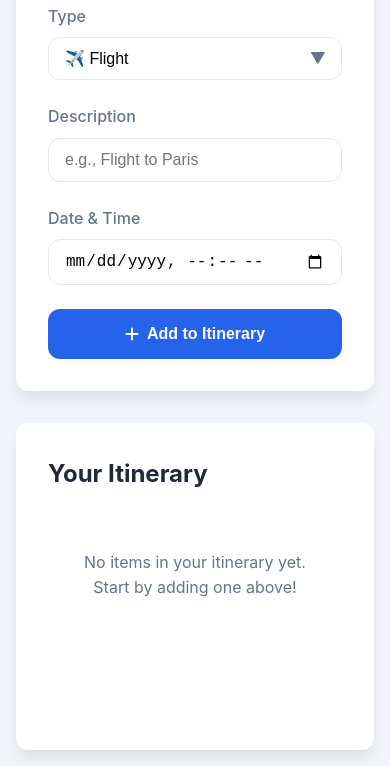
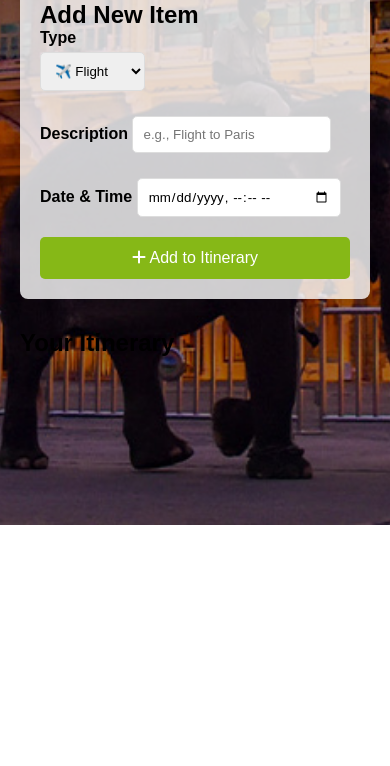
Before and after one commit to G0wda/TravelTrek, a plain HTML site: page itinerary.html in a window 390 px wide. Shown: the part 319-1085 px from the top of the page. After the commit the page ends 844 px from the top, so only its background shows below. Drawn offline with Linux system fonts and the light colour scheme.

Commit message:
itinerary.html,.css,.js files updated

```diff
--- a/css/iternary.css
+++ /dev/null
@@ -1,240 +0,0 @@
-:root {
-    --primary-color: #2563eb;
-    --secondary-color: #1e40af;
-    --success-color: #059669;
-    --danger-color: #dc2626;
-    --background-color: #f1f5f9;
-    --card-background: #ffffff;
-    --text-primary: #1e293b;
-    --text-secondary: #64748b;
-    --border-radius: 12px;
-    --shadow-sm: 0 1px 3px rgba(0,0,0,0.12);
-    --shadow-md: 0 4px 6px -1px rgba(0,0,0,0.1);
-    --shadow-lg: 0 10px 15px -3px rgba(0,0,0,0.1);
-}
-
-* {
-    margin: 0;
-    padding: 0;
-    box-sizing: border-box;
-}
-
-body {
-    font-family: -apple-system, BlinkMacSystemFont, 'Segoe UI', Roboto, Oxygen, Ubuntu, Cantarell, sans-serif;
-    line-height: 1.6;
-    background-color: var(--background-color);
-    color: var(--text-primary);
-}
-
-.app-container {
-    max-width: 1200px;
-    margin: 0 auto;
-    padding: 2rem;
-}
-
-.app-header {
-    text-align: center;
-    margin-bottom: 3rem;
-}
-
-.app-header h1 {
-    font-size: 2.5rem;
-    color: var(--primary-color);
-    margin-bottom: 0.5rem;
-}
-
-.subtitle {
-    color: var(--text-secondary);
-    font-size: 1.1rem;
-}
-
-.main-content {
-    display: grid;
-    grid-template-columns: 1fr 2fr;
-    gap: 2rem;
-}
-
-.add-item-card {
-    background: var(--card-background);
-    border-radius: var(--border-radius);
-    padding: 2rem;
-    box-shadow: var(--shadow-lg);
-    position: sticky;
-    top: 2rem;
-    height: fit-content;
-}
-
-.add-item-card h2 {
-    color: var(--text-primary);
-    margin-bottom: 1.5rem;
-    font-size: 1.5rem;
-}
-
-.form-group {
-    margin-bottom: 1.5rem;
-}
-
-.form-group label {
-    display: block;
-    margin-bottom: 0.5rem;
-    color: var(--text-secondary);
-    font-weight: 500;
-}
-
-.select-wrapper {
-    position: relative;
-}
-
-.select-wrapper::after {
-    content: '▼';
-    position: absolute;
-    right: 1rem;
-    top: 50%;
-    transform: translateY(-50%);
-    color: var(--text-secondary);
-    pointer-events: none;
-}
-
-select, input {
-    width: 100%;
-    padding: 0.75rem 1rem;
-    border: 1px solid #e2e8f0;
-    border-radius: var(--border-radius);
-    font-size: 1rem;
-    transition: all 0.3s ease;
-    background-color: white;
-}
-
-select {
-    appearance: none;
-    padding-right: 2.5rem;
-}
-
-input:focus, select:focus {
-    outline: none;
-    border-color: var(--primary-color);
-    box-shadow: 0 0 0 3px rgba(37, 99, 235, 0.1);
-}
-
-.add-btn {
-    width: 100%;
-    padding: 1rem;
-    background-color: var(--primary-color);
-    color: white;
-    border: none;
-    border-radius: var(--border-radius);
-    font-size: 1rem;
-    font-weight: 600;
-    cursor: pointer;
-    transition: all 0.3s ease;
-    display: flex;
-    align-items: center;
-    justify-content: center;
-    gap: 0.5rem;
-}
-
-.add-btn:hover {
-    background-color: var(--secondary-color);
-    transform: translateY(-1px);
-}
-
-.itinerary-section {
-    background: var(--card-background);
-    border-radius: var(--border-radius);
-    padding: 2rem;
-    box-shadow: var(--shadow-lg);
-}
-
-.itinerary-section h2 {
-    color: var(--text-primary);
-    margin-bottom: 1.5rem;
-    font-size: 1.5rem;
-}
-
-.itinerary-list {
-    min-height: 200px;
-}
-
-.itinerary-item {
-    background: var(--background-color);
-    border-radius: var(--border-radius);
-    margin-bottom: 1rem;
-    padding: 1.25rem;
-    cursor: move;
-    transition: all 0.3s ease;
-    display: flex;
-    justify-content: space-between;
-    align-items: center;
-    box-shadow: var(--shadow-sm);
-}
-
-.itinerary-item:hover {
-    transform: translateY(-2px);
-    box-shadow: var(--shadow-md);
-}
-
-.itinerary-item.dragging {
-    opacity: 0.5;
-    background: #e9ecef;
-}
-
-.item-content {
-    display: flex;
-    align-items: center;
-    gap: 1rem;
-}
-
-.item-icon {
-    font-size: 1.5rem;
-    width: 40px;
-    height: 40px;
-    display: flex;
-    align-items: center;
-    justify-content: center;
-    background: white;
-    border-radius: 50%;
-    box-shadow: var(--shadow-sm);
-}
-
-.item-details h3 {
-    font-size: 1.1rem;
-    margin-bottom: 0.25rem;
-}
-
-.item-details p {
-    color: var(--text-secondary);
-    font-size: 0.9rem;
-}
-
-.delete-btn {
-    background-color: transparent;
-    color: var(--danger-color);
-    border: none;
-    padding: 0.5rem;
-    cursor: pointer;
-    transition: all 0.3s ease;
-    opacity: 0.7;
-}
-
-.delete-btn:hover {
-    opacity: 1;
-    transform: scale(1.1);
-}
-
-@media (max-width: 768px) {
-    .main-content {
-        grid-template-columns: 1fr;
-    }
-
-    .app-container {
-        padding: 1rem;
-    }
-
-    .add-item-card {
-        position: static;
-    }
-}
-fa-indian-rupee-sign:before, .fa-indian-rupee:before, .fa-inr:before {
-    content: "\e1bc";
-    font-size: 25px;
-}
--- /dev/null
+++ b/css/itinerary.css
@@ -0,0 +1,123 @@
+/* Reset and global styles */
+* {
+    margin: 0;
+    padding: 0;
+    box-sizing: border-box;
+    font-family: Arial, sans-serif;
+}
+
+/* Body styling with background image */
+body {
+    background: url('../img/bg.jpg') no-repeat center center fixed;
+    background-size: cover;
+    display: flex;
+    align-items: center;
+    justify-content: center;
+    height: 100vh;
+    padding: 20px;
+}
+
+/* Container for itinerary builder */
+.app-container {
+    width: 100%;
+    max-width: 900px;
+    margin: auto;
+}
+
+/* Header styles */
+.app-header {
+    text-align: center;
+    color: #fff;
+}
+
+.app-header h1 {
+    font-size: 2.5rem;
+}
+
+.app-header .subtitle {
+    font-size: 1.2rem;
+}
+
+/* Add new item card */
+.add-item-card {
+    background: rgba(255, 255, 255, 0.8);
+    border-radius: 8px;
+    padding: 20px;
+    margin: 20px 0;
+    box-shadow: 0 4px 10px rgba(0, 0, 0, 0.1);
+}
+
+.add-item-form {
+    display: flex;
+    flex-direction: column;
+}
+
+.form-group {
+    margin-bottom: 20px;
+}
+
+.form-group label {
+    font-weight: bold;
+}
+
+.form-group input,
+.form-group select {
+    padding: 10px;
+    margin-top: 5px;
+    border-radius: 5px;
+    border: 1px solid #ddd;
+}
+
+.add-btn {
+    background-color: #86B817;
+    color: white;
+    padding: 12px;
+    border-radius: 5px;
+    border: none;
+    cursor: pointer;
+    font-size: 16px;
+}
+
+.add-btn:hover {
+    background-color: #709d13;
+}
+
+/* Itinerary section */
+.itinerary-section {
+    margin-top: 30px;
+}
+
+.itinerary-list {
+    display: flex;
+    flex-direction: column;
+    gap: 15px;
+}
+
+.itinerary-item {
+    background: rgba(255, 255, 255, 0.8);
+    padding: 15px;
+    border-radius: 8px;
+    display: flex;
+    justify-content: space-between;
+    align-items: center;
+    box-shadow: 0 4px 8px rgba(0, 0, 0, 0.1);
+}
+
+.item-content {
+    display: flex;
+    align-items: center;
+}
+
+.item-icon {
+    margin-right: 15px;
+}
+
+.item-details h3 {
+    font-size: 1.2rem;
+}
+
+.delete-btn {
+    background: transparent;
+    border: none;
+    cursor: pointer;
+}
--- a/iternary.html
+++ b/itinerary.html
@@ -4,9 +4,12 @@
     <meta charset="UTF-8">
     <meta name="viewport" content="width=device-width, initial-scale=1.0">
     <title>Travel Itinerary Builder</title>
+
+    <!-- Linking to Font Awesome for icons -->
     <link rel="stylesheet" href="https://cdnjs.cloudflare.com/ajax/libs/font-awesome/6.4.0/css/all.min.css">
-    <link rel="stylesheet" href="./css/iternary.css">
 
+    <!-- Link to your custom CSS file -->
+    <link rel="stylesheet" href="./css/itinerary.css">
 </head>
 <body>
     <div class="app-container">
@@ -51,8 +54,8 @@
             </div>
         </main>
     </div>
-    <script src="./js/iternary.js"></script>
-    <script src="https://cdn.botpress.cloud/webchat/v2.2/inject.js"></script>
-    <script src="https://files.bpcontent.cloud/2024/11/15/06/20241115064646-1C7SPVE7.js"></script>
+
+    <!-- Link to your custom JavaScript file -->
+    <script src="./js/itinerary.js"></script>
 </body>
 </html>
```
Also changed, not shown: js/iternary.js (line endings or trailing spaces).
